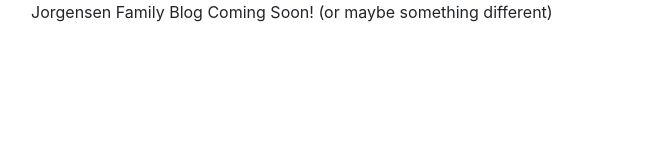
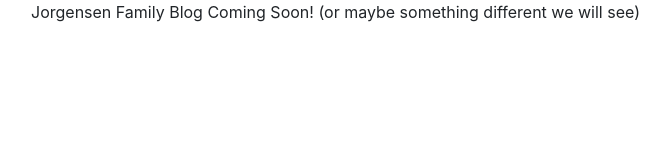
Before and after one commit to robertjorg/jorgfam, an Angular app: page / in a window 1280 px wide. Shown: the top 160 px of the page, without its empty margins (54-724 px from the left). Built offline with nearby package versions, Linux system fonts and the light colour scheme.

Commit message:
Test for Netlify

```diff
--- a/src/app/outer-countainer/outer-countainer.component.html
+++ b/src/app/outer-countainer/outer-countainer.component.html
@@ -1,5 +1,5 @@
 <div class="container">
   <header>
-    Jorgensen Family Blog Coming Soon! (or maybe something different)
+    Jorgensen Family Blog Coming Soon! (or maybe something different we will see)
   </header>
 </div>
```
